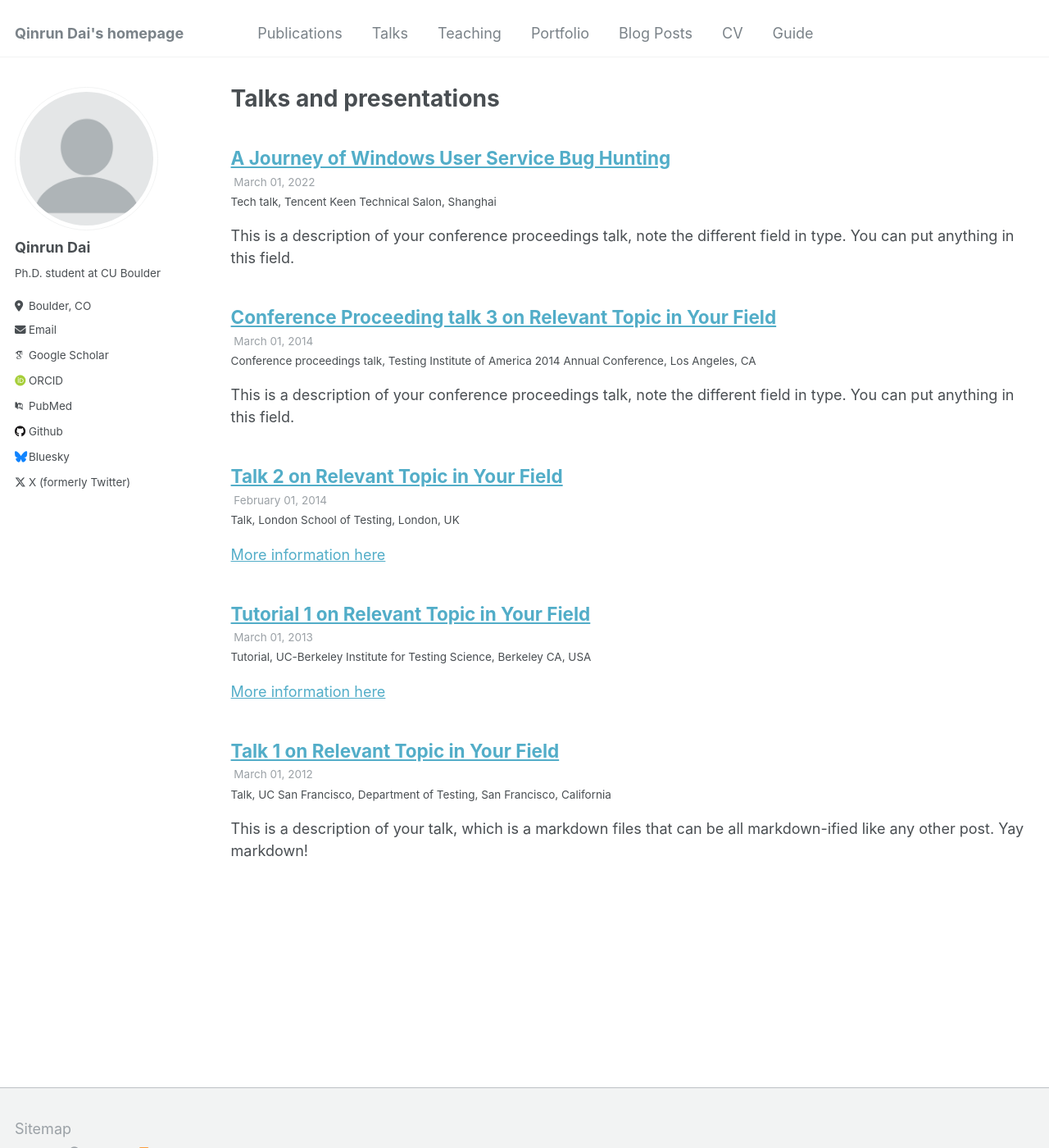
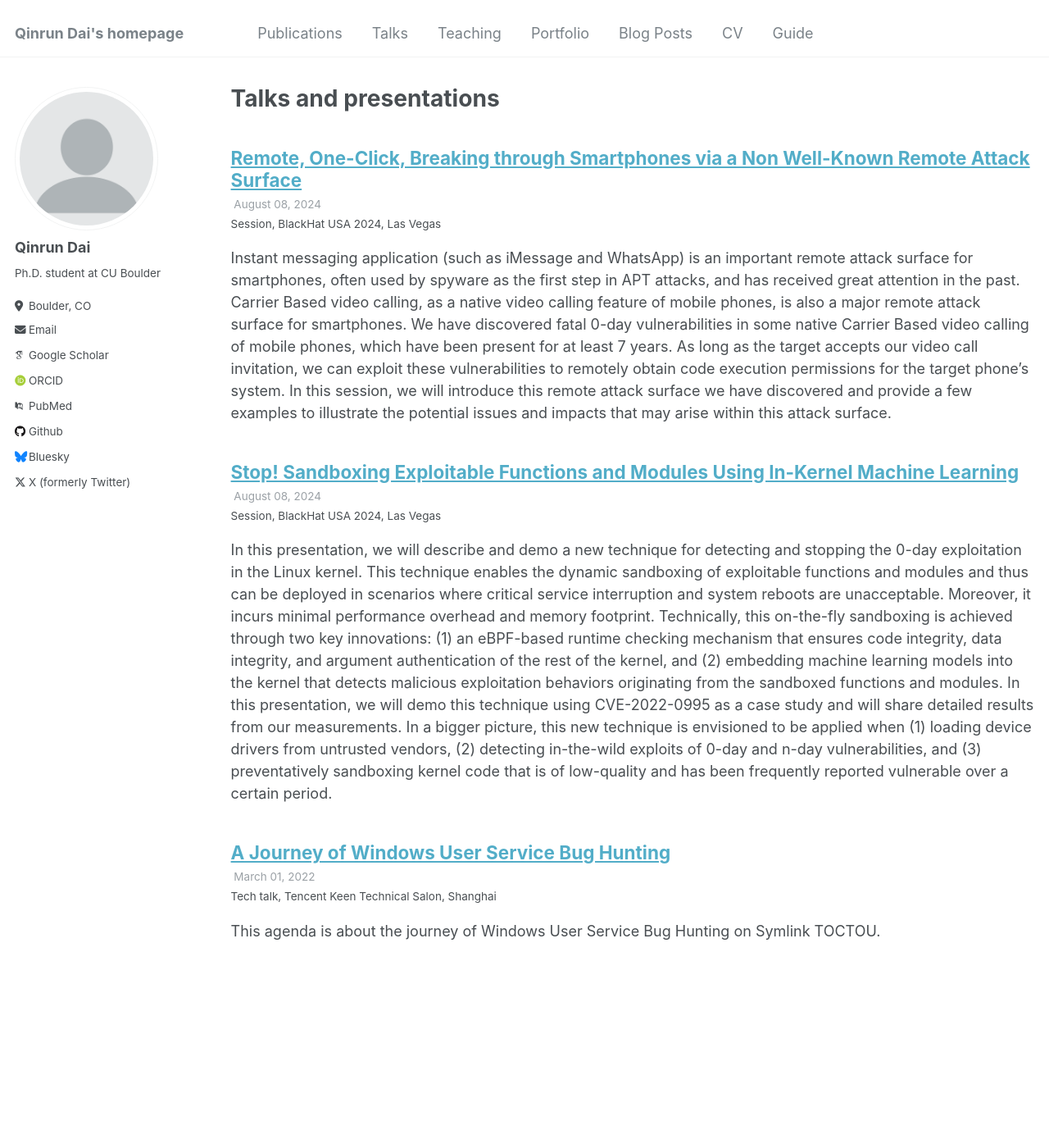
Before and after one commit to second5t/second5t.github.io, a Jekyll site: the page built from _pages/talks.html, in a window 1280 px wide and 1400 px high. Shown: the whole window at 82% size. Built offline with Jekyll 4.4.1, drawn with Linux system fonts in a browser that asks for light colours; some web fonts are replaced.

Commit message:
update talks

```diff
--- a/_talks/2012-03-01-talk-1.md
+++ /dev/null
@@ -1,11 +0,0 @@
----
-title: "Talk 1 on Relevant Topic in Your Field"
-collection: talks
-type: "Talk"
-permalink: /talks/2012-03-01-talk-1
-venue: "UC San Francisco, Department of Testing"
-date: 2012-03-01
-location: "San Francisco, California"
----
-
-This is a description of your talk, which is a markdown files that can be all markdown-ified like any other post. Yay markdown!
--- a/_talks/2013-03-01-tutorial-1.md
+++ /dev/null
@@ -1,13 +0,0 @@
----
-title: "Tutorial 1 on Relevant Topic in Your Field"
-collection: talks
-type: "Tutorial"
-permalink: /talks/2013-03-01-tutorial-1
-venue: "UC-Berkeley Institute for Testing Science"
-date: 2013-03-01
-location: "Berkeley CA, USA"
----
-
-[More information here](http://exampleurl.com)
-
-This is a description of your tutorial, note the different field in type. This is a markdown files that can be all markdown-ified like any other post. Yay markdown!
--- a/_talks/2014-02-01-talk-2.md
+++ /dev/null
@@ -1,13 +0,0 @@
----
-title: "Talk 2 on Relevant Topic in Your Field"
-collection: talks
-type: "Talk"
-permalink: /talks/2014-02-01-talk-2
-venue: "London School of Testing"
-date: 2014-02-01
-location: "London, UK"
----
-
-[More information here](http://example2.com)
-
-This is a description of your talk, which is a markdown files that can be all markdown-ified like any other post. Yay markdown!
--- a/_talks/2022-03-talk.md
+++ b/_talks/2022-03-talk.md
@@ -2,10 +2,10 @@
 title: "A Journey of Windows User Service Bug Hunting"
 collection: talks
 type: "Tech talk"
-permalink: /talks/2014-03-01-talk-3
+permalink: /talks/2022-03-talk
 venue: "Tencent Keen Technical Salon"
 date: 2022-03-01
 location: "Shanghai"
 ---
 
-This is a description of your conference proceedings talk, note the different field in type. You can put anything in this field.
+This agenda is about the journey of Windows User Service Bug Hunting on Symlink TOCTOU.
--- /dev/null
+++ b/_talks/2024-08-talk1.md
@@ -0,0 +1,13 @@
+---
+title: "Stop! Sandboxing Exploitable Functions and Modules Using In-Kernel Machine Learning"
+collection: talks
+type: "Session"
+permalink: /talks/2024-08-talk1
+venue: "BlackHat USA 2024"
+date: 2024-08-08
+location: "Las Vegas"
+---
+
+In this presentation, we will describe and demo a new technique for detecting and stopping the 0-day exploitation in the Linux kernel. This technique enables the dynamic sandboxing of exploitable functions and modules and thus can be deployed in scenarios where critical service interruption and system reboots are unacceptable. Moreover, it incurs minimal performance overhead and memory footprint.
+Technically, this on-the-fly sandboxing is achieved through two key innovations: (1) an eBPF-based runtime checking mechanism that ensures code integrity, data integrity, and argument authentication of the rest of the kernel, and (2) embedding machine learning models into the kernel that detects malicious exploitation behaviors originating from the sandboxed functions and modules. In this presentation, we will demo this technique using CVE-2022-0995 as a case study and will share detailed results from our measurements.
+In a bigger picture, this new technique is envisioned to be applied when (1) loading device drivers from untrusted vendors, (2) detecting in-the-wild exploits of 0-day and n-day vulnerabilities, and (3) preventatively sandboxing kernel code that is of low-quality and has been frequently reported vulnerable over a certain period.
--- /dev/null
+++ b/_talks/2024-08-talk2.md
@@ -0,0 +1,14 @@
+---
+title: "Remote, One-Click, Breaking through Smartphones via a Non Well-Known Remote Attack Surface"
+collection: talks
+type: "Session"
+permalink: /talks/2024-08-talk2
+venue: "BlackHat USA 2024"
+date: 2024-08-08
+location: "Las Vegas"
+---
+
+Instant messaging application (such as iMessage and WhatsApp) is an important remote attack surface for smartphones, often used by spyware as the first step in APT attacks, and has received great attention in the past.
+Carrier Based video calling, as a native video calling feature of mobile phones, is also a major remote attack surface for smartphones.
+We have discovered fatal 0-day vulnerabilities in some native Carrier Based video calling of mobile phones, which have been present for at least 7 years. As long as the target accepts our video call invitation, we can exploit these vulnerabilities to remotely obtain code execution permissions for the target phone's system.
+In this session, we will introduce this remote attack surface we have discovered and provide a few examples to illustrate the potential issues and impacts that may arise within this attack surface.
```
Also changed, not shown: _talks/2014-03-01-talk-3.md (deleted, +0 -11 lines).
